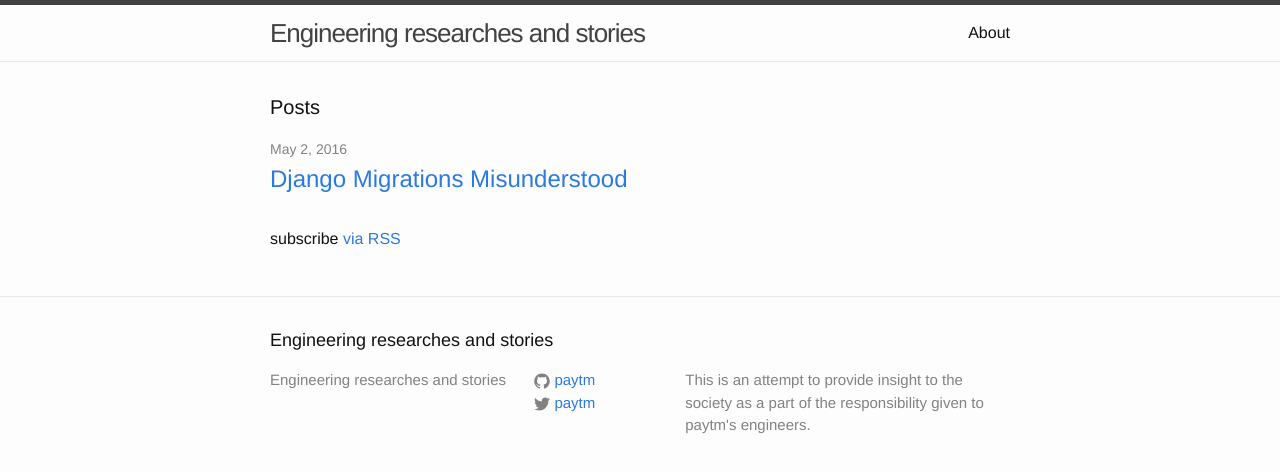
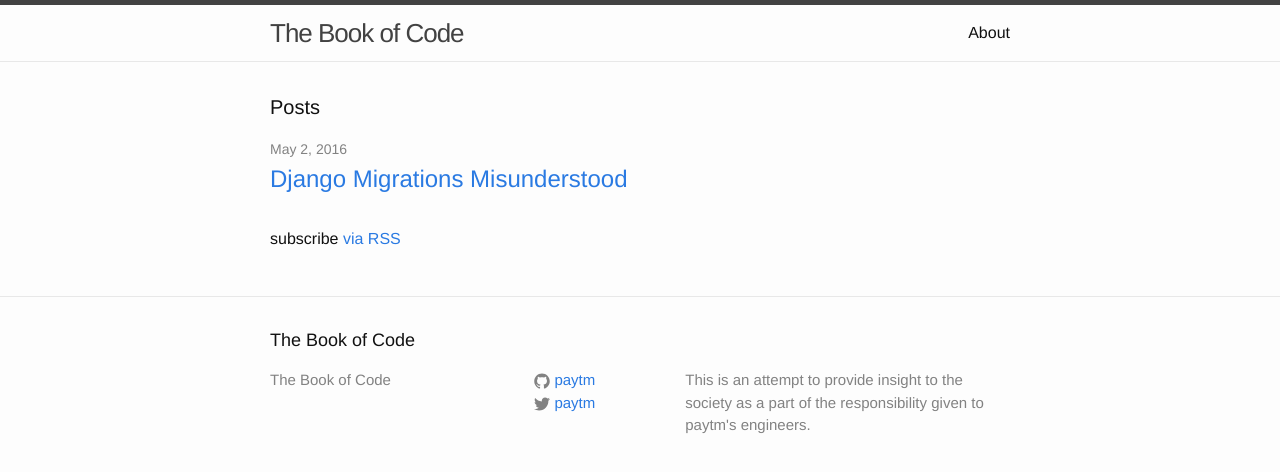
Before and after one commit to paytm/paytm.github.io, a Jekyll site: the page built from index.html, in a window 1280 px wide. Shown: the top 472 px of the page. Built offline with Jekyll 4.4.1, drawn with Linux system fonts in a browser that asks for light colours.

Commit message:
changed name of blog

```diff
--- a/_config.yml
+++ b/_config.yml
@@ -1,5 +1,5 @@
 # Site settings
-title: Engineering researches and stories
+title: The Book of Code
 # email: your-email@domain.com
 description: > # this means to ignore newlines until "baseurl:"
   This is an attempt to provide insight to the society as a part of the
```
